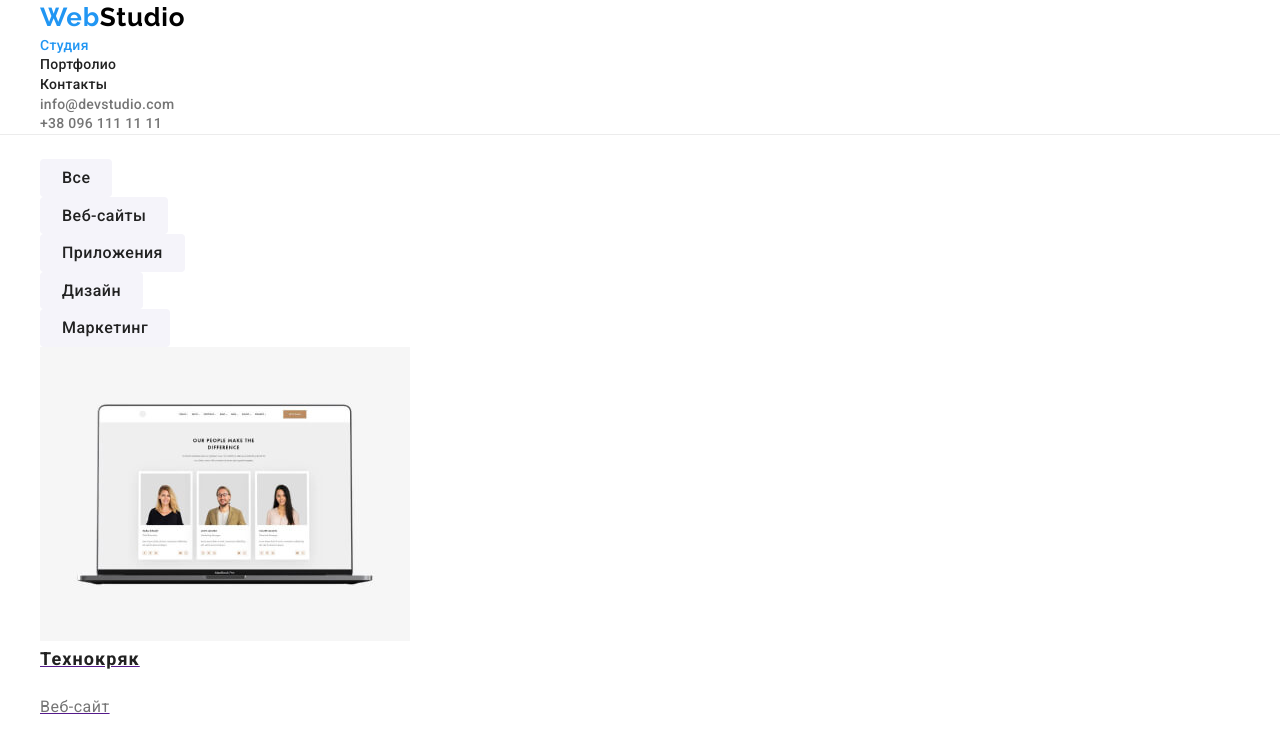
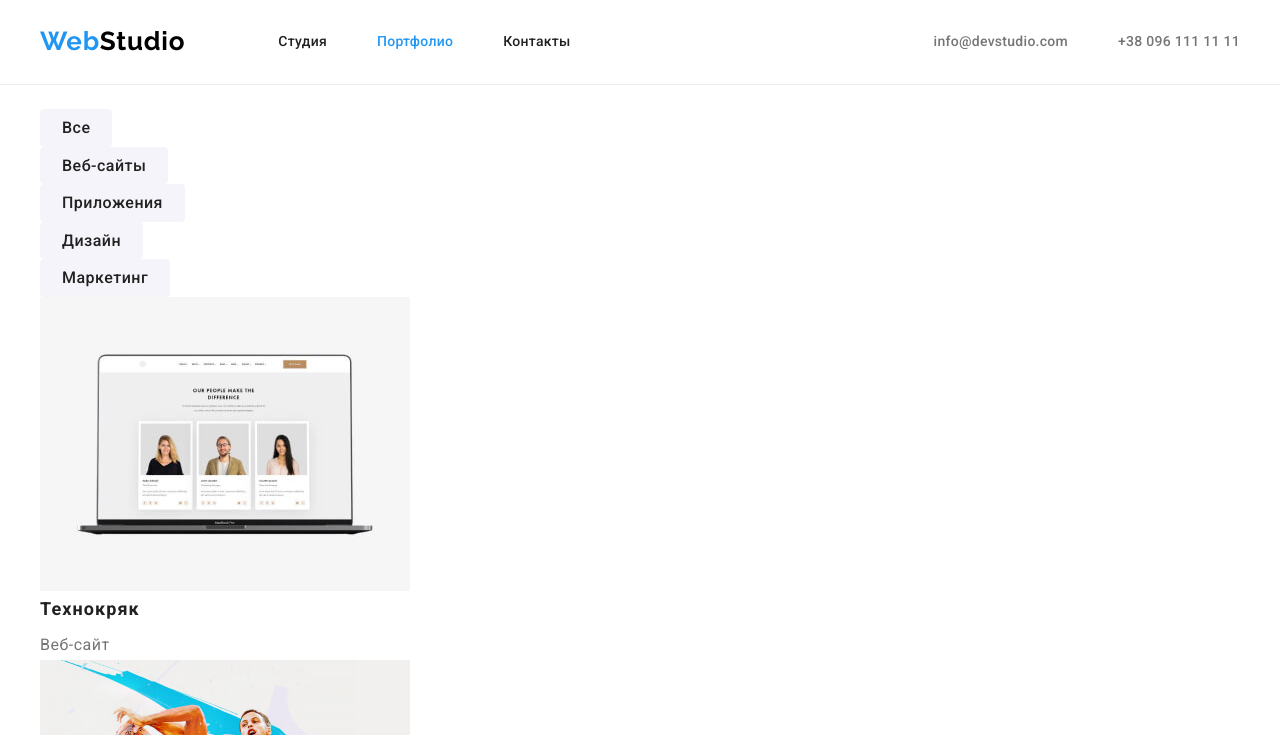
Before and after one commit to panda725/goit-markup-hw-03, a plain HTML site: page portfolio.html in a window 1280 px wide. Shown: the top 735 px of the page. Drawn offline with Linux system fonts and the light colour scheme.

Commit message:
Стилизация header

```diff
--- a/portfolio.html
+++ b/portfolio.html
@@ -15,22 +15,26 @@
   <body>
     <!-- header -->
     <header class="page-header">
-      <div class="container">
-        <nav>
+      <div class="container main-nav">
+        <nav class="site-nav">
           <a class="logo" href="index.html"><span class="accent">Web</span>Studio</a>
           <ul class="nav-content">
-            <li><a class="link current" aria-current="page" href="index.html">Студия</a></li>
-            <li><a class="link" href="portfolio.html">Портфолио</a></li>
-            <li><a class="link" href="">Контакты</a></li>
+            <li class="item">
+              <a class="link" href="index.html">Студия</a>
+            </li>
+            <li class="item">
+              <a class="link current" aria-current="page" href="portfolio.html">Портфолио</a>
+            </li>
+            <li class="item"><a class="link" href="">Контакты</a></li>
           </ul>
         </nav>
 
         <!-- header contacts -->
         <ul class="header-contacts">
-          <li>
+          <li class="item">
             <a class="link" href="mailto:info@devstudio.com">info@devstudio.com</a>
           </li>
-          <li>
+          <li class="item">
             <a class="link" href="tel:+380961111111">+38 096 111 11 11</a>
           </li>
         </ul>
@@ -52,7 +56,7 @@
 
           <ul class="block-cards">
             <li class="card-items">
-              <a href="">
+              <a class="card-link" href="">
                 <img width="370" src="./images/imgportfolio.jpg" alt="website" />
                 <h2 class="card-title">Технокряк</h2>
                 <p class="card-subtitle">Веб-сайт</p>
@@ -60,7 +64,7 @@
             </li>
 
             <li class="card-items">
-              <a href="">
+              <a class="card-link" href="">
                 <img width="370" src="./images/imgportfolio2.jpg" alt="design" />
                 <h2 class="card-title">Постер New Orlean vs Golden Star</h2>
                 <p class="card-subtitle">Дизайн</p>
@@ -68,7 +72,7 @@
             </li>
 
             <li class="card-items">
-              <a href="">
+              <a class="card-link" href="">
                 <img width="370" src="./images/imgportfolio3.jpg" alt="application" />
                 <h2 class="card-title">Ресторан Seafood</h2>
                 <p class="card-subtitle">Приложение</p>
@@ -76,7 +80,7 @@
             </li>
 
             <li class="card-items">
-              <a href="">
+              <a class="card-link" href="">
                 <img width="370" src="./images/imgportfolio4.jpg" alt="marketing" />
                 <h2 class="card-title">Проект Prime</h2>
                 <p class="card-subtitle">Маркетинг</p>
@@ -84,7 +88,7 @@
             </li>
 
             <li class="card-items">
-              <a href="">
+              <a class="card-link" href="">
                 <img width="370" src="./images/imgportfolio5.jpg" alt="application" />
                 <h2 class="card-title">Проект Boxes</h2>
                 <p class="card-subtitle">Приложение</p>
@@ -92,7 +96,7 @@
             </li>
 
             <li class="card-items">
-              <a href="">
+              <a class="card-link" href="">
                 <img width="370" src="./images/imgportfolio6.jpg" alt="website" />
                 <h2 class="card-title">Inspiration has no Borders</h2>
                 <p class="card-subtitle">Веб-сайт</p>
@@ -100,7 +104,7 @@
             </li>
 
             <li class="card-items">
-              <a href="">
+              <a class="card-link" href="">
                 <img width="370" src="./images/imgportfolio7.jpg" alt="design" />
                 <h2 class="card-title">Издание Limited Edition</h2>
                 <p class="card-subtitle">Дизайн</p>
@@ -108,7 +112,7 @@
             </li>
 
             <li class="card-items">
-              <a href="">
+              <a class="card-link" href="">
                 <img width="370" src="./images/imgportfolio8.jpg" alt="Marketing" />
                 <h2 class="card-title">Проект LAB</h2>
                 <p class="card-subtitle">Маркетинг</p>
@@ -116,7 +120,7 @@
             </li>
 
             <li class="card-items">
-              <a href="">
+              <a class="card-link" href="">
                 <img width="370" src="./images/imgportfolio9.jpg" alt="application" />
                 <h2 class="card-title">Growing Business</h2>
                 <p class="card-subtitle">Приложение</p>
--- a/style/style.css
+++ b/style/style.css
@@ -16,9 +16,10 @@
 
 body {
   font-family: 'Roboto', sans-serif;
+  font-size: 14px;
+
   background-color: var(--second-color-text);
   color: var(--main-color-text);
-  font-size: 14px;
 }
 h1,
 h2,
@@ -43,13 +44,17 @@ ul {
   border-bottom: 1px solid var(--border-color);
 }
 .logo {
+  display: block;
+  padding-top: 24px;
+  padding-bottom: 24px;
+
+  color: var(--logo-black-color);
   font-family: 'Raleway', sans-serif;
   font-weight: 700;
   font-size: 26px;
   line-height: 1.38;
   letter-spacing: 0.03em;
   text-decoration: none;
-  color: var(--logo-black-color);
 }
 ul {
   list-style: none;
@@ -57,22 +62,41 @@ ul {
   margin: 0;
 }
 .nav-content .link {
+  color: var(--main-color-text);
   font-weight: 500;
   line-height: 1.4;
   letter-spacing: 0.02em;
-  color: var(--main-color-text);
   text-decoration: none;
 }
+.nav-content .item + .item,
+.header-contacts .item + .item {
+  margin-left: 50px;
+}
+
+/* .nav-content .item:not(:last-child),
+.header-contacts .item:not(:last-child) {
+  margin-right: 50px;
+} */
+
+/* header contacts */
+
 .header-contacts .link {
+  color: var(--subtitle-color);
   font-weight: 500;
   line-height: 1.4;
   letter-spacing: 0.02em;
-  color: var(--subtitle-color);
   text-decoration: none;
+}
+.nav-content .link,
+.header-contacts .link {
+  display: block;
+  padding-top: 32px;
+  padding-bottom: 32px;
 }
 .accent {
   color: var(--link-hover-color);
 }
+
 .nav-content .link:hover,
 .nav-content .link:focus,
 .header-contacts .link:hover,
@@ -80,13 +104,35 @@ ul {
 .nav-content .link.current {
   color: var(--link-hover-color);
 }
+
+/* flex header*/
+
+.main-nav {
+  display: flex;
+  align-items: center;
+}
+.nav-content {
+  display: flex;
+  margin-left: 93px;
+}
+
+.site-nav {
+  display: flex;
+}
+.header-contacts {
+  display: flex;
+  margin-left: auto;
+}
+
 /* section-padding */
+
 .section {
   padding: 94px 0;
 }
 .section.no-padding-top {
   padding-top: 0;
 }
+
 /* section hero */
 
 .hero {
@@ -103,13 +149,15 @@ ul {
 }
 .button-hero {
   min-width: 200px;
+  padding: 10px 32px;
+
+  background-color: var(--hero-button-color);
+  color: var(--second-color-text);
   font-weight: 700;
   font-size: 16px;
   line-height: 1.8;
   letter-spacing: 0.06em;
-  color: var(--second-color-text);
-  padding: 10px 32px;
-  background-color: var(--hero-button-color);
+
   box-shadow: 0px 4px 4px rgba(0, 0, 0, 0.15);
   border-radius: 4px;
   border-style: none;
@@ -171,7 +219,9 @@ ul {
   letter-spacing: 0.03em;
   color: var(--subtitle-color);
 }
+
 /* footer */
+
 .page-footer {
   background-color: var(--hero-bg-color);
 }
@@ -181,6 +231,8 @@ ul {
 .page-footer .logo {
   display: inline-block;
   margin-bottom: 20px;
+  padding: 0;
+
   color: var(--second-color-text);
   font-style: normal;
 }
@@ -206,9 +258,13 @@ ul {
   letter-spacing: 0.03em;
   color: var(--main-color-text);
   background-color: var(--filter-button-bgcolor);
+
+  padding: 6px 22px;
   border-radius: 4px;
-  padding: 6px 22px;
   border-style: none;
+}
+.card-link {
+  text-decoration: none;
 }
 .filters .button-item:hover {
   color: var(--second-color-text);
@@ -224,6 +280,9 @@ ul {
   color: var(--main-color-text);
 }
 .card-items .card-subtitle {
+  margin-top: 4px;
+  margin-bottom: 0;
+
   font-weight: 400;
   font-size: 16px;
   line-height: 1.8;
```
Also changed, not shown: index.html (+10 -8 lines).
